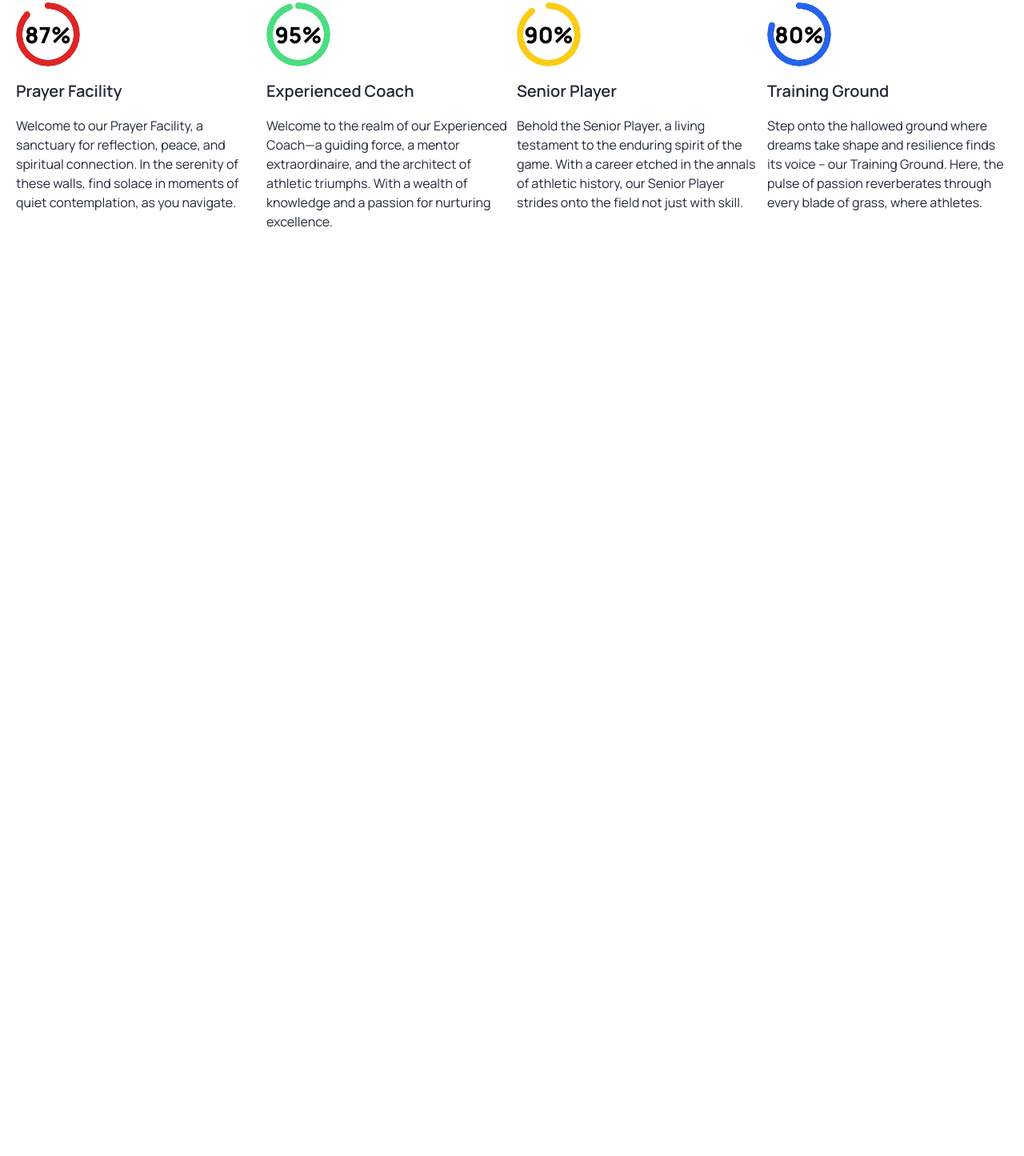
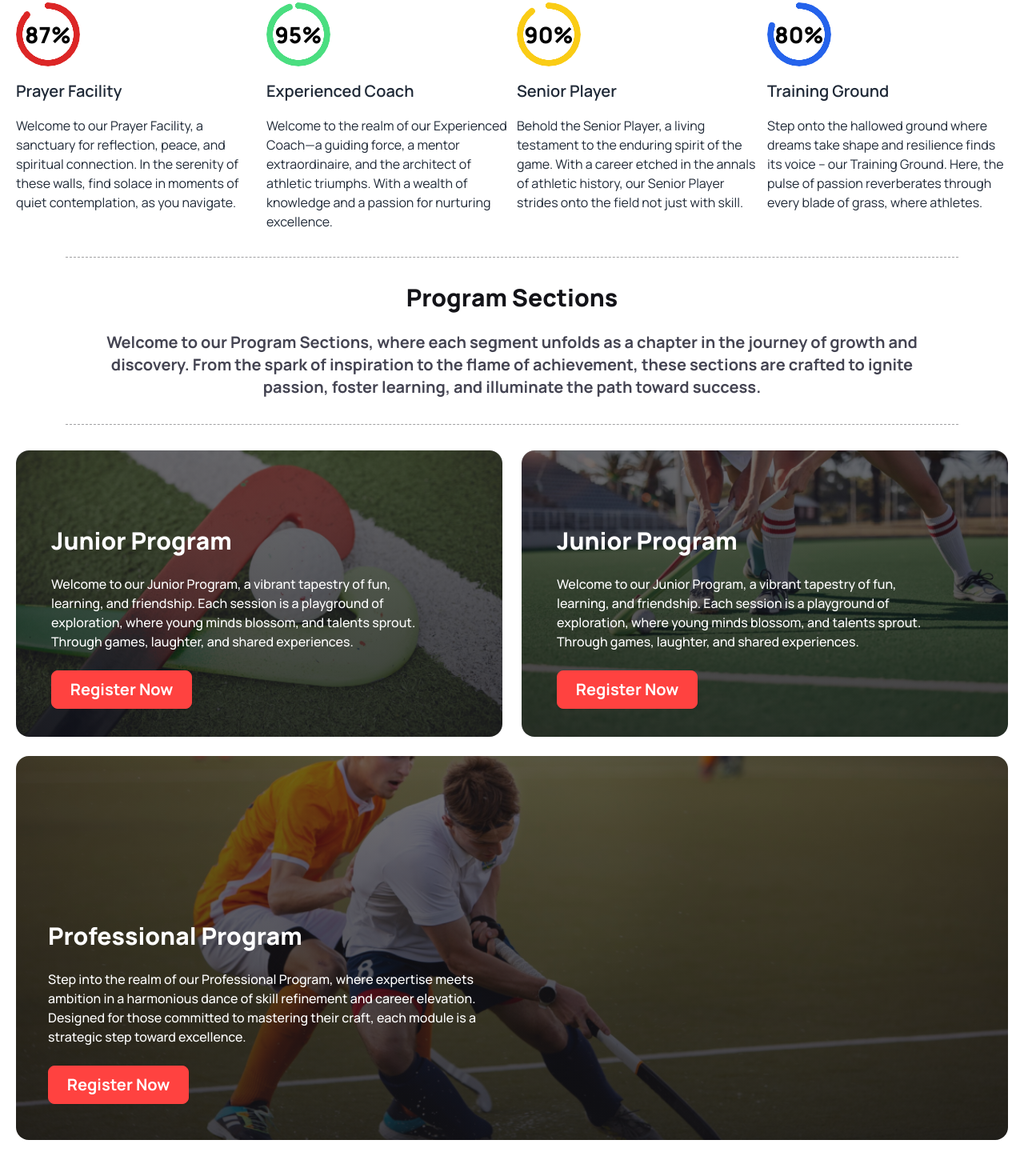
Before and after one commit to Pervage-Ahmed-Tuhin/Assignment-Three-Hokies, a plain HTML site: page index.html in a window 1280 px wide. Shown: the part 1280-2725 px from the top of the page at 80% size. Before the commit the page ends 1589 px from the top, so only its background shows below. Drawn offline with nearby package versions, Linux system fonts and the light colour scheme.

Commit message:
added the programs section

```diff
--- a/index.html
+++ b/index.html
@@ -104,7 +104,7 @@
 
     <main>
 
-
+        <!-- professional section -->
         <section class="mx-w-7xl m-auto">
 
             <div
@@ -138,11 +138,12 @@
 
                     <div class="w-[100%] lg:w-full text-center lg:text-start">
 
-                    <h3 class="mt-4 mb-4 text-[20px] text-[#13131] font-semibold">Experienced Coach</h3>
-                    <p class="text-[16px] font-normal lg:w-full">Welcome to the realm of our Experienced Coach—a guiding
-                        force, a mentor extraordinaire, and the architect of athletic triumphs. With a wealth of
-                        knowledge and a passion for nurturing excellence.
-                    </p>
+                        <h3 class="mt-4 mb-4 text-[20px] text-[#13131] font-semibold">Experienced Coach</h3>
+                        <p class="text-[16px] font-normal lg:w-full">Welcome to the realm of our Experienced Coach—a
+                            guiding
+                            force, a mentor extraordinaire, and the architect of athletic triumphs. With a wealth of
+                            knowledge and a passion for nurturing excellence.
+                        </p>
 
                     </div>
                 </div>
@@ -181,8 +182,90 @@
             </div>
 
         </section>
+        <!-- end of this section -->
 
 
+        <!-- start of program section -->
+
+        <section class="max-w-7xl m-auto">
+
+            <div
+                class="border-dashed border-[#13131866] border-t-[1px] border-b-[1px]  text-center w-[90%] lg:w-[90%] mx-auto space-y-6 mt-[32px] mb-[32px] p-4 lg:p-8 mb-4">
+                <h1 class="text-[#131318] text-2xl lg:text-3xl font-extrabold">Program Sections</h1>
+                <p class="text-base lg:text-xl font-bold text-[#444452]">Welcome to our Program Sections, where each
+                    segment unfolds as a chapter in the journey of growth and discovery. From the spark of inspiration
+                    to the flame of achievement, these sections are crafted to ignite passion, foster learning, and
+                    illuminate the path toward success. </p>
+            </div>
+
+        </section>
+
+
+        <section class="max-w-7xl m-auto">
+
+            <div class="flex flex-col lg:flex-row gap-6">
+
+                <div style="background: linear-gradient(rgba(19, 19, 24, 0.60), rgba(19, 19, 24, 0.80)),url('Images/2.png'); background-size: cover; background-position: center; background-repeat: no-repeat;"
+                    class="text-white space-y-6 p-8 lg:pt-[95px] lg:pl-[44px] rounded-2xl flex-1 w-full lg:w-[573px] h-[400px] lg:h-[358px]">
+
+                    <h1 class="font-extrabold text-3xl">Junior Program</h1>
+
+                    <p class="text-base font-medium w-[90%]">
+                        Welcome to our Junior Program, a vibrant tapestry of fun, learning, and friendship. Each session
+                        is a playground of exploration, where young minds blossom, and talents sprout. Through games,
+                        laughter, and shared experiences.
+                    </p>
+
+                    <button
+                        class="btn w-44 bg-[#FF4240] rounded-lg border-solid-[1px] border-[#FF4240] text-white text-xl font-bold px-[22px]">Register
+                        Now</button>
+
+                </div>
+                <!-- Second image section -->
+
+                <div style="background: linear-gradient(rgba(19, 19, 24, 0.60), rgba(19, 19, 24, 0.80)),url('Images/3.png'); background-size: cover; background-position: center; background-repeat: no-repeat;"
+                    class="text-white space-y-6 p-8 lg:pt-[95px] lg:pl-[44px] rounded-2xl flex-1 ">
+
+                    <h1 class="font-extrabold text-3xl">Junior Program</h1>
+
+                    <p class="text-base font-medium w-[90%]">
+                        Welcome to our Junior Program, a vibrant tapestry of fun, learning, and friendship. Each session
+                        is a playground of exploration, where young minds blossom, and talents sprout. Through games,
+                        laughter, and shared experiences.
+                    </p>
+
+                    <button
+                        class="btn w-44 bg-[#FF4240] rounded-lg border-solid-[1px] border-[#FF4240] text-white text-xl font-bold px-[22px]">Register
+                        Now</button>
+
+                </div>
+
+
+            </div>
+
+            <div style="background: linear-gradient(rgba(19, 19, 24, 0.60), rgba(19, 19, 24, 0.80)),url('Images/4.png'); background-size: cover; background-position: center; background-repeat: no-repeat;"
+                class="w-full p-8 lg:h-[480px] mt-6 rounded-2xl text-white lg:pt-[207px] lg:pl-10 space-y-6">
+
+
+                <h1 class="font-extrabold text-3xl">Professional Program</h1>
+
+                <p class="text-base font-medium w-[90%] lg:w-[50%]">
+
+                    Step into the realm of our Professional Program, where expertise meets ambition in a harmonious
+                    dance of skill refinement and career elevation. Designed for those committed to mastering their
+                    craft, each module is a strategic step toward excellence.
+
+                </p>
+
+                <button
+                    class="btn w-44 bg-[#FF4240] rounded-lg border-solid-[1px] border-[#FF4240] text-white text-xl font-bold px-[22px]">Register
+                    Now</button>
+
+            </div>
+
+        </section>
+
+        <!-- End of the program section -->
 
     </main>
 
```
